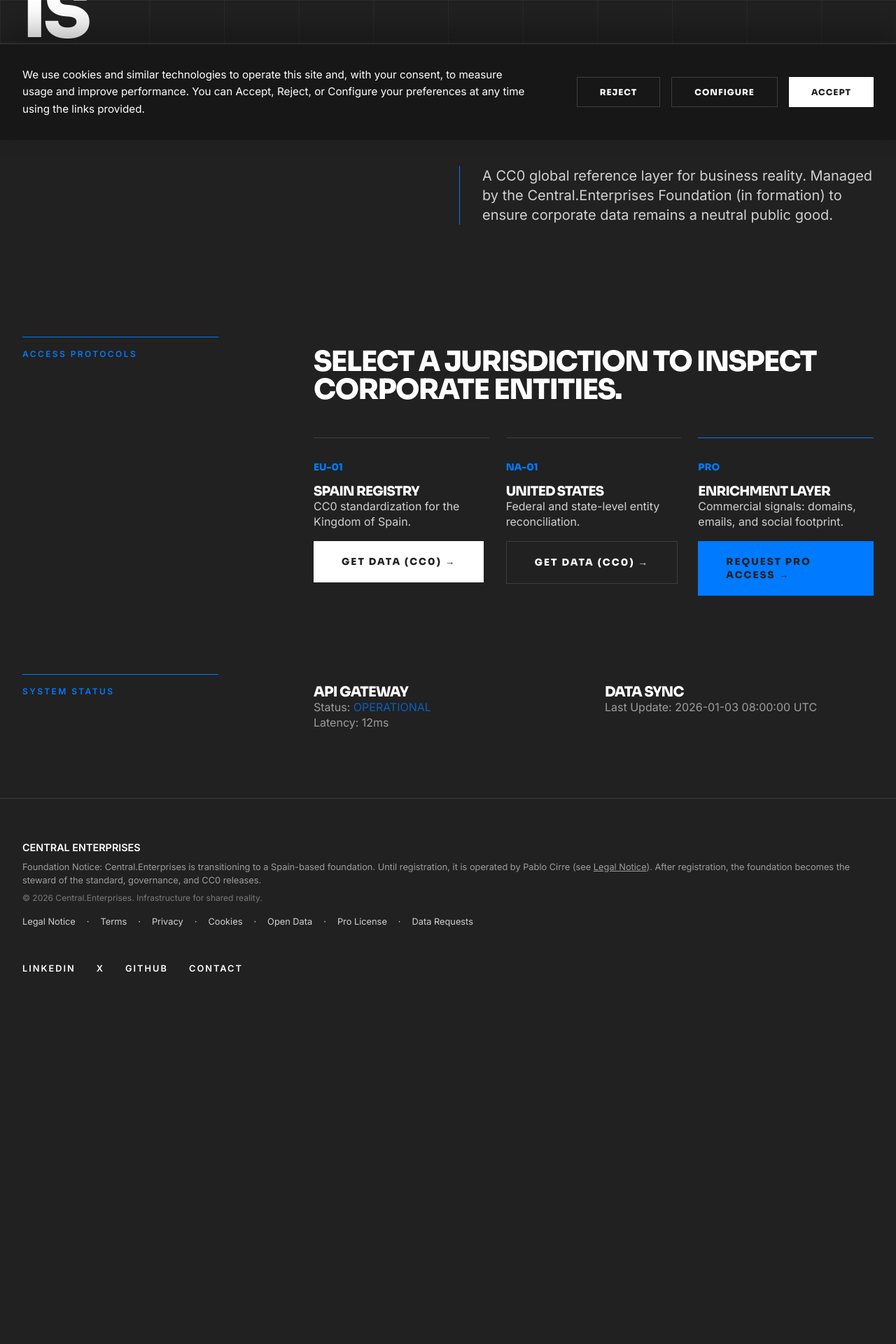
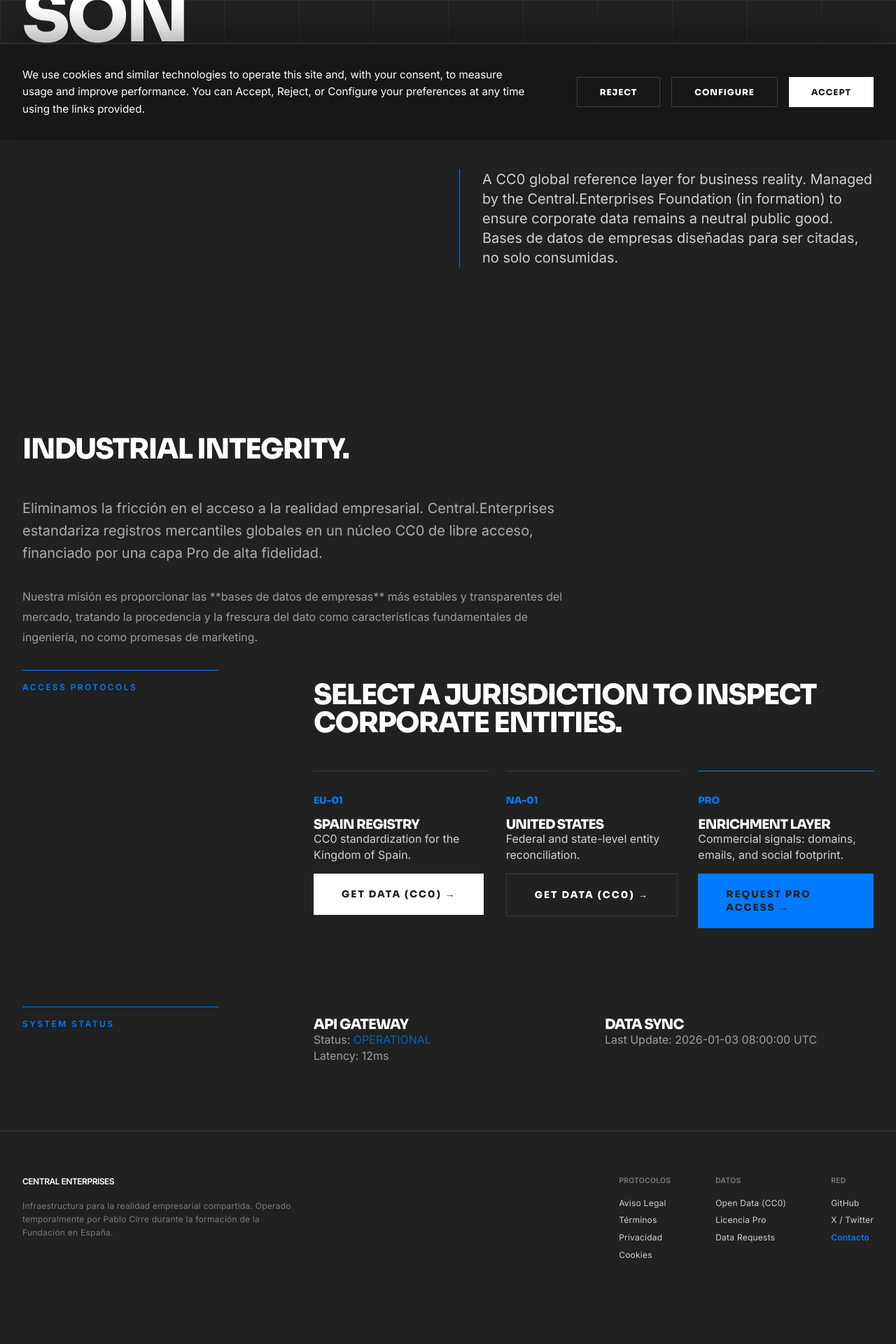
Before and after one commit to base-datos-empresas/central-enterprises, a PHP site: page /index.php in a window 1280 px wide. Shown: the part 600-2520 px from the top of the page at 70% size. Before the commit the page ends 1989 px from the top, so only its background shows below. Run offline with PHP 8.4, Linux system fonts and the light colour scheme.

Commit message:
UI refinement: Minimalist footer, integrated announcement bar, and Spanish SEO keywords

```diff
--- a/public_html/includes/footer.php
+++ b/public_html/includes/footer.php
@@ -1,34 +1,58 @@
-<footer class="main-footer">
+<footer class="main-footer"
+    style="padding: 4rem 0; border-top: 1px solid var(--structural-line); font-size: 0.75rem; letter-spacing: 0.02em;">
     <div class="grid-container">
-        <div class="footer-content">
-            <div class="footer-info">
-                <div style="font-weight:600; color:var(--text-header); margin-bottom:0.5rem">CENTRAL ENTERPRISES</div>
-                <div style="opacity:0.7; margin-bottom: 0.5rem; font-size: 0.8rem; line-height: 1.5;">
-                    Foundation Notice: Central.Enterprises is transitioning to a Spain-based foundation. Until registration, it is operated by Pablo Cirre (see <a href="<?= $basePath ?>/legal-notice.php" style="color:inherit; text-decoration:underline">Legal Notice</a>). After registration, the foundation becomes the steward of the standard, governance, and CC0 releases.
-                </div>
-                <div style="opacity:0.5; font-size: 0.75rem;">© 2026 Central.Enterprises. Infrastructure for shared reality.</div>
-                <div class="legal-links" style="margin-top: 1rem;">
-                    <a href="<?= $basePath ?>/legal-notice.php">Legal Notice</a>
-                    <span>·</span>
-                    <a href="<?= $basePath ?>/terms.php">Terms</a>
-                    <span>·</span>
-                    <a href="<?= $basePath ?>/privacy.php">Privacy</a>
-                    <span>·</span>
-                    <a href="<?= $basePath ?>/cookies.php">Cookies</a>
-                    <span>·</span>
-                    <a href="<?= $basePath ?>/open-data.php">Open Data</a>
-                    <span>·</span>
-                    <a href="<?= $basePath ?>/pro-license.php">Pro License</a>
-                    <span>·</span>
-                    <a href="<?= $basePath ?>/data-requests.php">Data Requests</a>
+        <div class="span-12"
+            style="display: flex; justify-content: space-between; align-items: flex-start; flex-wrap: wrap; gap: 2rem;">
+
+            <div style="flex: 1; min-width: 250px;">
+                <div style="font-weight: 800; color: var(--text-header); margin-bottom: 1rem; letter-spacing: -0.5px;">
+                    CENTRAL ENTERPRISES</div>
+                <div style="opacity: 0.5; line-height: 1.6; max-width: 400px;">
+                    Infraestructura para la realidad empresarial compartida. Operado temporalmente por Pablo Cirre
+                    durante la formación de la Fundación en España.
                 </div>
             </div>
-            <div class="footer-socials">
-                <a href="https://linkedin.com/" target="_blank" rel="noopener">LinkedIn</a>
-                <a href="https://x.com/" target="_blank" rel="noopener">X</a>
-                <a href="https://github.com/base-datos-empresas" target="_blank" rel="noopener">GitHub</a>
-                <a href="<?= $basePath ?>/contact">Contact</a>
+
+            <div style="display: flex; gap: 4rem; flex-wrap: wrap;">
+                <div>
+                    <div
+                        style="font-weight: 800; color: var(--text-header); margin-bottom: 1rem; text-transform: uppercase; font-size: 0.65rem; opacity: 0.4;">
+                        Protocolos</div>
+                    <div style="display: flex; flex-direction: column; gap: 0.5rem;">
+                        <a href="<?= $basePath ?>/legal-notice.php" style="color: inherit;">Aviso Legal</a>
+                        <a href="<?= $basePath ?>/terms.php" style="color: inherit;">Términos</a>
+                        <a href="<?= $basePath ?>/privacy.php" style="color: inherit;">Privacidad</a>
+                        <a href="<?= $basePath ?>/cookies.php" style="color: inherit;">Cookies</a>
+                    </div>
+                </div>
+                <div>
+                    <div
+                        style="font-weight: 800; color: var(--text-header); margin-bottom: 1rem; text-transform: uppercase; font-size: 0.65rem; opacity: 0.4;">
+                        Datos</div>
+                    <div style="display: flex; flex-direction: column; gap: 0.5rem;">
+                        <a href="<?= $basePath ?>/open-data.php" style="color: inherit;">Open Data (CC0)</a>
+                        <a href="<?= $basePath ?>/pro-license.php" style="color: inherit;">Licencia Pro</a>
+                        <a href="<?= $basePath ?>/data-requests.php" style="color: inherit;">Data Requests</a>
+                    </div>
+                </div>
+                <div>
+                    <div
+                        style="font-weight: 800; color: var(--text-header); margin-bottom: 1rem; text-transform: uppercase; font-size: 0.65rem; opacity: 0.4;">
+                        Red</div>
+                    <div style="display: flex; flex-direction: column; gap: 0.5rem;">
+                        <a href="https://github.com/base-datos-empresas" target="_blank" rel="noopener"
+                            style="color: inherit;">GitHub</a>
+                        <a href="https://x.com/" target="_blank" rel="noopener" style="color: inherit;">X / Twitter</a>
+                        <a href="<?= $basePath ?>/contact" style="color: var(--accent); font-weight: 800;">Contacto</a>
+                    </div>
+                </div>
             </div>
+        </div>
+
+        <div class="span-12"
+            style="margin-top: 4rem; padding-top: 2rem; border-top: 1px solid var(--grid-line); opacity: 0.3; display: flex; justify-content: space-between;">
+            <div>© 2026 Central.Enterprises | Estándar de Bases de Datos de Empresas</div>
+            <div>Granada, Spain</div>
         </div>
     </div>
 </footer>
--- a/public_html/includes/header.php
+++ b/public_html/includes/header.php
@@ -1,3 +1,16 @@
+<div class="announcement-bar"
+    style="background: var(--bg-secondary); border-bottom: 1px solid var(--structural-line); padding: 0.5rem 0; font-size: 0.7rem; letter-spacing: 0.05em; text-transform: uppercase;">
+    <div class="grid-container">
+        <div style="display: flex; justify-content: space-between; align-items: center; opacity: 0.8;">
+            <div>Foundation in Formation | Estándar de Bases de Datos de Empresas</div>
+            <div style="display: flex; gap: 1.5rem;">
+                <a href="<?= $basePath ?>/donations.php" style="color: var(--accent); font-weight: 800;">Foundation
+                    Transition</a>
+                <a href="<?= $basePath ?>/pro.php" style="color: var(--text-header); font-weight: 800;">Pro Access</a>
+            </div>
+        </div>
+    </div>
+</div>
 <nav>
     <div class="grid-container">
         <div class="nav-content">
--- a/public_html/index.php
+++ b/public_html/index.php
@@ -14,7 +14,7 @@ $basePath = "";
     <link href="https://fonts.googleapis.com/css2?family=Inter:wght@400;600&family=Sora:wght@800;900&display=swap"
         rel="stylesheet">
     <meta name="description"
-        content="Central.Enterprises is a Spain-based foundation (in formation) providing a CC0 global reference layer for business reality. Open data as infrastructure.">
+        content="Central.Enterprises is a Spain-based foundation providing a CC0 reference layer and professional company databases. Bases de datos de empresas, open data as infrastructure.">
     <!-- Titan Core Styles -->
     <link rel="stylesheet" href="assets/titan.css?v=11">
     <script src="assets/theme-toggle.js?v=7" defer></script>
@@ -43,19 +43,37 @@ $basePath = "";
     <div class="grid-bg"></div>
 
     <?php include 'includes/cookies_banner.php'; ?>
-    <?php include 'includes/foundation_banner.php'; ?>
     <?php include 'includes/header.php'; ?>
 
     <main>
         <header class="hero">
             <div class="grid-container">
-                <h1 class="hero-title">OPEN DATA <br>IS INFRASTRUCTURE.</h1>
+                <h1 class="hero-title">LAS BASES DE DATOS <br>SON INFRAESTRUCTURA.</h1>
                 <div class="hero-desc">
                     A CC0 global reference layer for business reality. Managed by the Central.Enterprises Foundation (in
-                    formation) to ensure corporate data remains a neutral public good.
+                    formation) to ensure corporate data remains a neutral public good. Bases de datos de empresas
+                    diseñadas para ser citadas, no solo consumidas.
                 </div>
             </div>
         </header>
+
+        <section class="section" style="padding-top: 5rem;">
+            <div class="grid-container">
+                <div class="span-8">
+                    <h2 class="section-title">Industrial Integrity.</h2>
+                    <p style="font-size: 1.25rem; line-height: 1.6; opacity: 0.8; margin-bottom: 2rem;">
+                        Eliminamos la fricción en el acceso a la realidad empresarial. Central.Enterprises estandariza
+                        registros mercantiles globales en un núcleo CC0 de libre acceso, financiado por una capa Pro de
+                        alta fidelidad.
+                    </p>
+                    <p style="opacity: 0.7; line-height: 1.8; margin-bottom: 2rem;">
+                        Nuestra misión es proporcionar las **bases de datos de empresas** más estables y transparentes
+                        del mercado, tratando la procedencia y la frescura del dato como características fundamentales
+                        de ingeniería, no como promesas de marketing.
+                    </p>
+                </div>
+            </div>
+        </section>
 
         <section class="section">
             <div class="grid-container">
```
Also changed, not shown: 3 other files.
